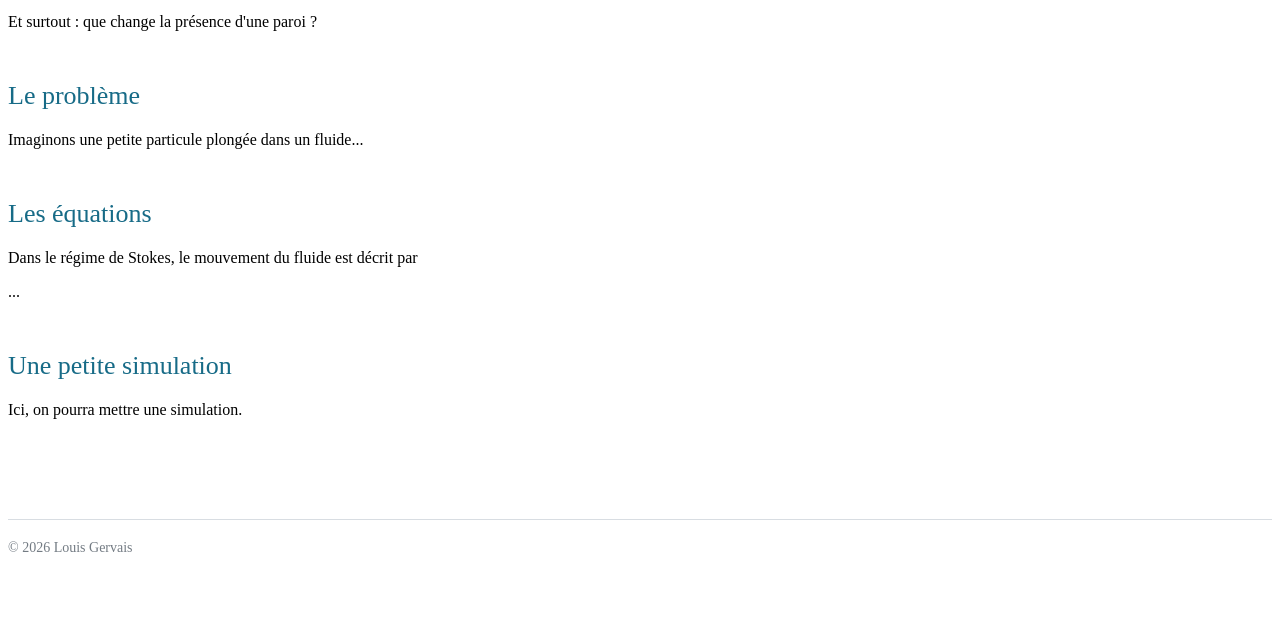
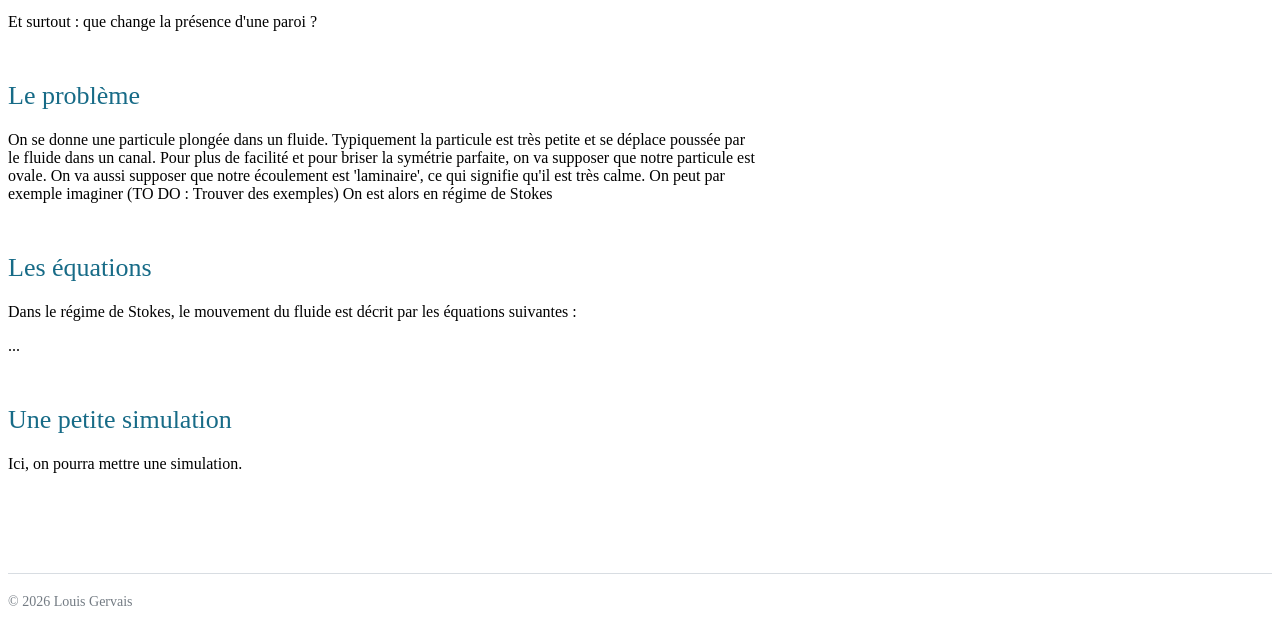
Before and after one commit to louisgrvs/Louisgrvs.github.io, a plain HTML site: page mathématiques/particule-fluide.html in a window 1280 px wide. Shown: the part 201-819 px from the top of the page. Drawn offline with Linux system fonts and the light colour scheme.

Commit message:
test du langage math en html

```diff
--- a/mathématiques/particule-fluide.html
+++ b/mathématiques/particule-fluide.html
@@ -42,14 +42,20 @@
     <h2>Le problème</h2>
 
     <p>
-        Imaginons une petite particule plongée dans un fluide...
+        On se donne une particule plongée dans un fluide.
+        Typiquement la particule est très petite et se déplace poussée par le fluide dans un canal.
+        Pour plus de facilité et pour briser la symétrie parfaite, on va supposer que notre particule est ovale.
+        On va aussi supposer que notre écoulement est 'laminaire', ce qui signifie qu'il est très calme. On peut par exemple imaginer (TO DO : Trouver des exemples)
+
+        On est alors en régime de Stokes
     </p>
 
 
     <h2>Les équations</h2>
 
     <p>
-        Dans le régime de Stokes, le mouvement du fluide est décrit par
+        Dans le régime de Stokes, le mouvement du fluide est décrit par les équations suivantes  :
+
     </p>
 
     <p>
```
